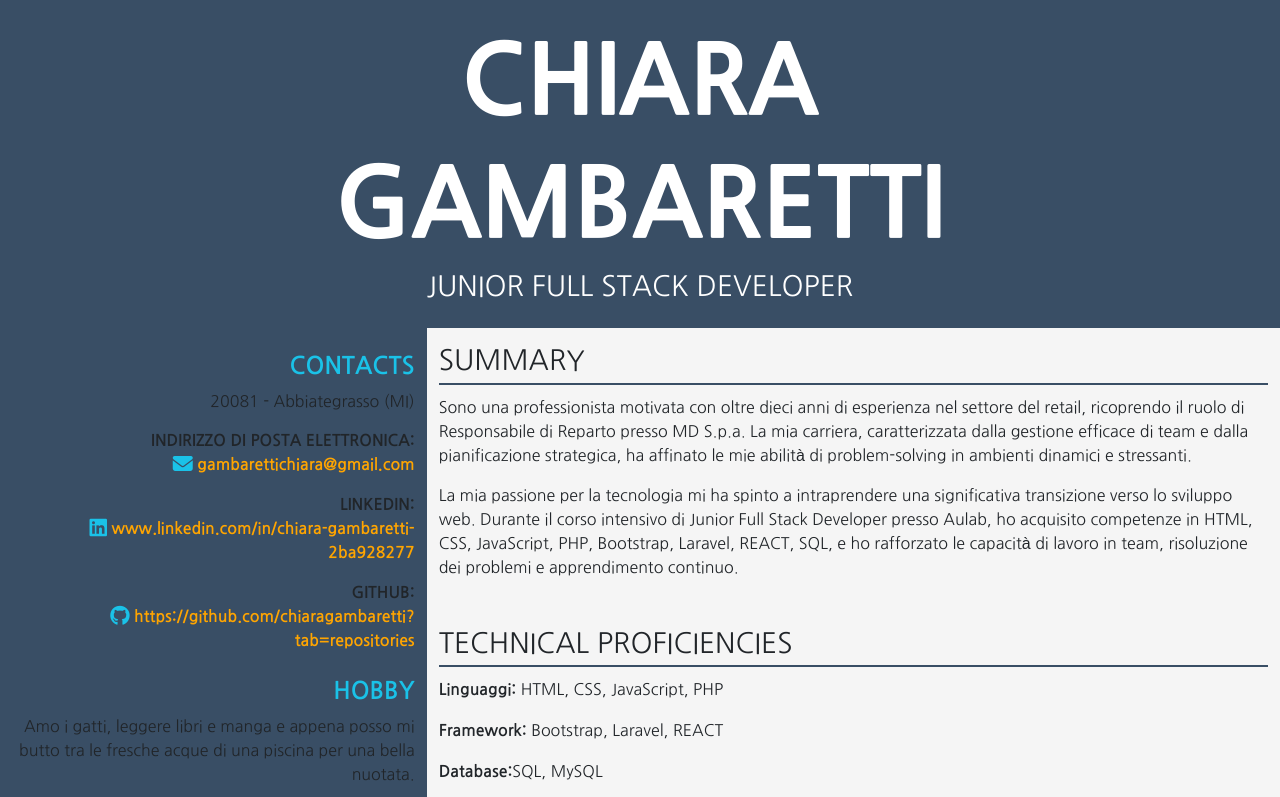
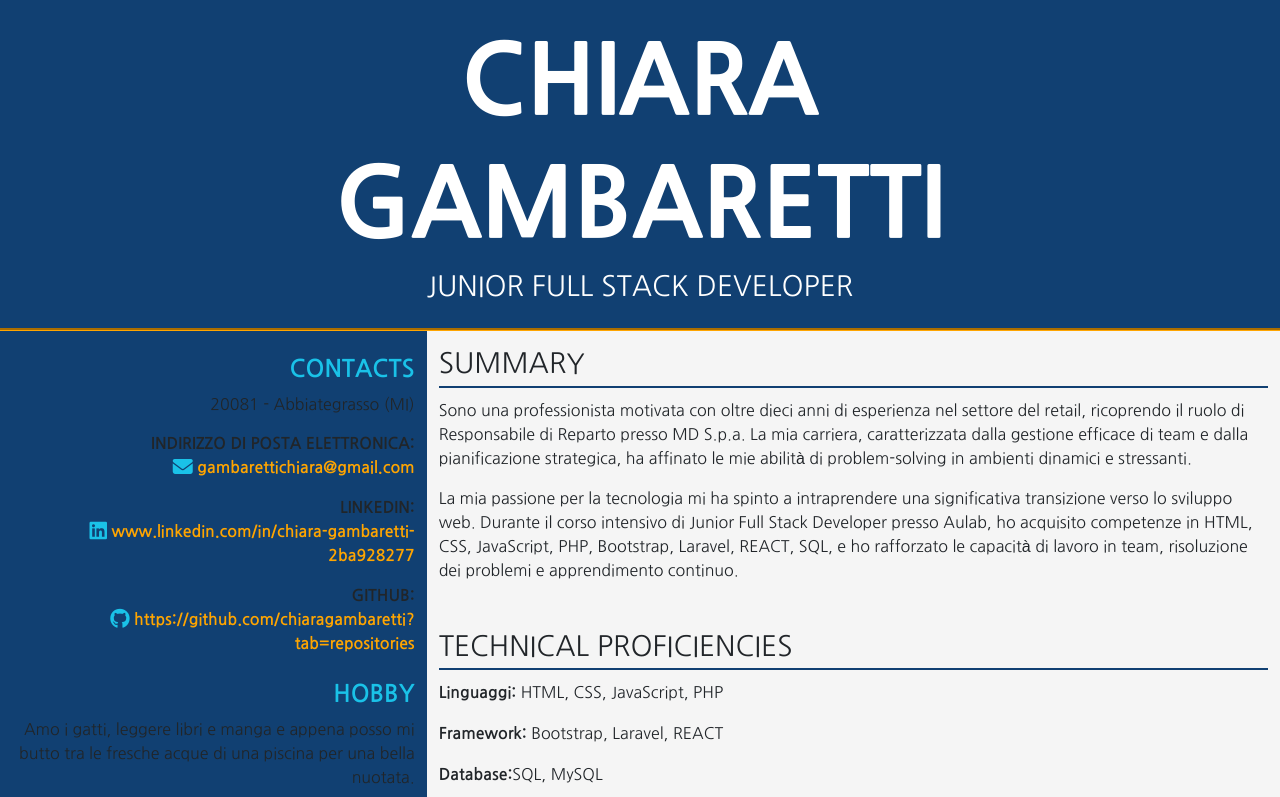
Before and after one commit to chiaragambaretti/Curriculum_Vitae, a plain HTML site: page curriculum/index.html in a window 1280 px wide. Shown: the top 797 px of the page. Drawn offline with nearby package versions, Linux system fonts and the light colour scheme.

Commit message:
modifiche varie

```diff
--- a/curriculum/index.html
+++ b/curriculum/index.html
@@ -16,9 +16,7 @@
 </head>
 <body>
 
-    <!-- SECTION LEFT - START -->
-
-  <div class="container-fluid" style="background-color: #394E65;">
+<div class="container-fluid" style="background-color: rgb(17, 64, 114);">
   <div class="row">
     <div class="col-12 text-center">
       <h1 class="name mt-4">CHIARA</h1>
@@ -28,18 +26,13 @@
   </div>
 </div>
 
-  <div class="container-fluid">
+<!-- SECTION LEFT - START -->
+<div class="container-fluid" style="border-top-color: orange; border-top-style:groove;">
   <div class="row">
     <div class="col-12 col-md-4 profile">
 
-        <header class="text-end">
-          <!-- <img src="./assets/fotoChiara.jpg" alt="Foto Cv" class="img-fluid mt-5"> -->
-
+      <header class="text-lg-end text-md-start text-sm-start">
         <h4 class="mt-4">CONTACTS</h4>
-          <!-- <p class="strong">TELEFONO:</p>
-          <p>
-            <i class="fa-solid fa-phone fa-lg" style="color: #1ac2e8;"></i>
-          </p> -->
         <p>20081 - Abbiategrasso (MI)</p>
         <p class="strong">INDIRIZZO DI POSTA ELETTRONICA: <br>
           <i class="fa-solid fa-envelope fa-lg" style="color: #1ac2e8;"></i>
@@ -66,7 +59,6 @@
       </header>
     </div>
 <!-- SECTION LEFT - END -->
-
 <!-- SECTION RIGHT - START -->
 <div class="col-12 col-md-8 mt-3">
 
@@ -120,11 +112,11 @@
       </div>
       <p class="mt-5">“Autorizzo il trattamento dei miei dati personali ai sensi del Dlgs 196 del 30 giugno 2003 e dell'art. 13 GDPR”</p>
     </div>
-        <!-- SECTION RIGHT - END -->
 
   </div>
 </div>
 </div>
+<!-- SECTION RIGHT - END -->
 
   <!-- SCRIPT FONTAWESOME -->
   <script src="https://kit.fontawesome.com/5437d26fd6.js" crossorigin="anonymous"></script>
--- a/curriculum/style.css
+++ b/curriculum/style.css
@@ -1,5 +1,5 @@
 :root {
-    --blu-custom: rgb(57, 78, 101);
+    --blu-custom: rgb(17, 64, 114);
     --color-aqua: rgb(26, 194, 232);
 }
 
```
Lines whose indentation alone changed are shown as unchanged.
